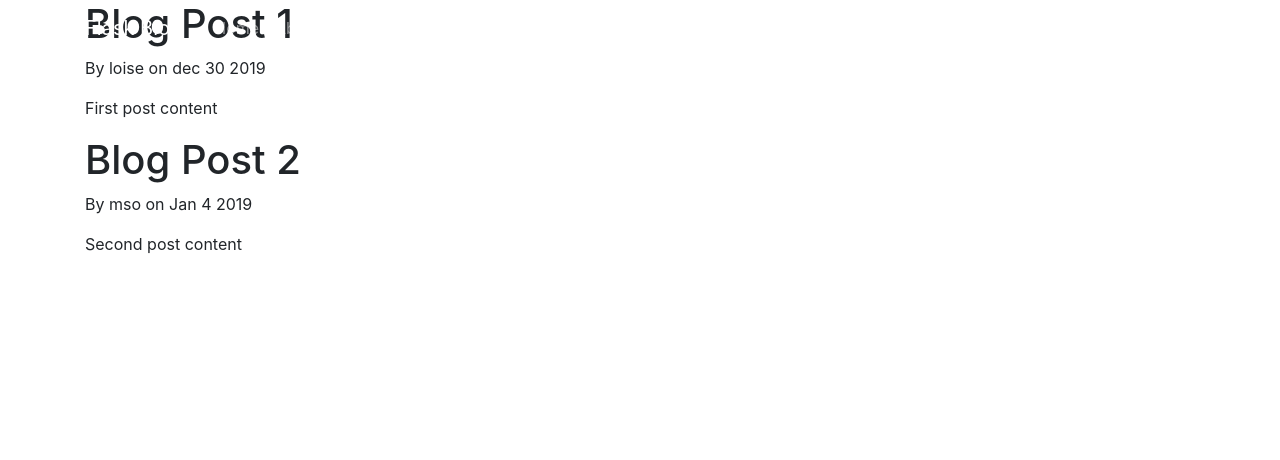
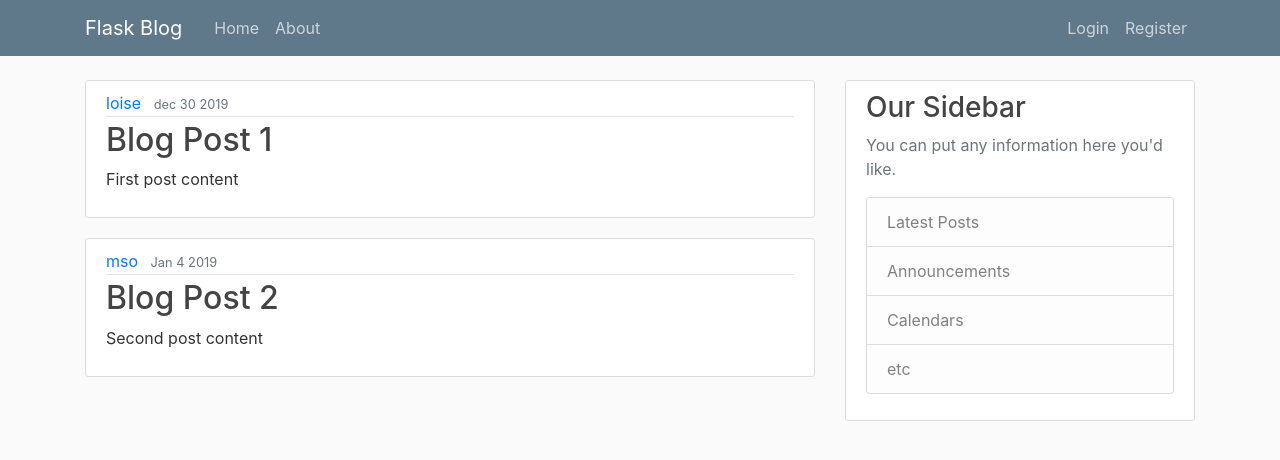
Before and after one commit to loisemuthoni/pitch, a Flask app: page / in a window 1280 px wide. Shown: the top 460 px of the page. Run offline with Flask 2, Linux system fonts and the light colour scheme; some libraries are stand-ins or nearby versions.

Commit message:
added main.css

```diff
--- a/flaskblog.py
+++ b/flaskblog.py
@@ -1,4 +1,4 @@
-from flask import Flask, render_template
+from flask import Flask, render_template, url_for
 app = Flask (__name__)
 
 posts = [
--- /dev/null
+++ b/static/main.css
@@ -0,0 +1,80 @@
+body {
+    background: #fafafa;
+    color: #333333;
+    margin-top: 5rem;
+  }
+
+  h1, h2, h3, h4, h5, h6 {
+    color: #444444;
+  }
+
+  .bg-steel {
+    background-color: #5f788a;
+  }
+
+  .site-header .navbar-nav .nav-link {
+    color: #cbd5db;
+  }
+
+  .site-header .navbar-nav .nav-link:hover {
+    color: #ffffff;
+  }
+
+  .site-header .navbar-nav .nav-link.active {
+    font-weight: 500;
+  }
+
+  .content-section {
+    background: #ffffff;
+    padding: 10px 20px;
+    border: 1px solid #dddddd;
+    border-radius: 3px;
+    margin-bottom: 20px;
+  }
+
+  .article-title {
+    color: #444444;
+  }
+
+  a.article-title:hover {
+    color: #428bca;
+    text-decoration: none;
+  }
+
+  .article-content {
+    white-space: pre-line;
+  }
+
+  .article-img {
+    height: 65px;
+    width: 65px;
+    margin-right: 16px;
+  }
+
+  .article-metadata {
+    padding-bottom: 1px;
+    margin-bottom: 4px;
+    border-bottom: 1px solid #e3e3e3
+  }
+
+  .article-metadata a:hover {
+    color: #333;
+    text-decoration: none;
+  }
+
+  .article-svg {
+    width: 25px;
+    height: 25px;
+    vertical-align: middle;
+  }
+
+  .account-img {
+    height: 125px;
+    width: 125px;
+    margin-right: 20px;
+    margin-bottom: 16px;
+  }
+
+  .account-heading {
+    font-size: 2.5rem;
+  }
--- a/templates/home.html
+++ b/templates/home.html
@@ -1,8 +1,15 @@
 {% extends "layout.html" %}
 {% block content %}
     {% for post in posts %}
-     <h1>{{ post.title }}</h1>
-     <p>By {{ post.author }} on {{ post.date_posted }}</p>
-     <p>{{ post.content }}</p>
+    <article class="media content-section">
+            <div class="media-body">
+              <div class="article-metadata">
+                <a class="mr-2" href="#">{{ post.author }}</a>
+                <small class="text-muted">{{ post.date_posted }}</small>
+              </div>
+              <h2><a class="article-title" href="#">{{ post.title }}</a></h2>
+              <p class="article-content">{{ post.content }}</p>
+            </div>
+          </article>
      {% endfor %}
 {% endblock content %}
--- a/templates/layout.html
+++ b/templates/layout.html
@@ -7,6 +7,8 @@
 
     <!-- Bootstrap CSS -->
     <link rel="stylesheet" href="https://stackpath.bootstrapcdn.com/bootstrap/4.3.1/css/bootstrap.min.css" integrity="sha384-ggOyR0iXCbMQv3Xipma34MD+dH/1fQ784/j6cY/iJTQUOhcWr7x9JvoRxT2MZw1T" crossorigin="anonymous">
+
+    <link rel="stylesheet" type="text/css" href="{{ url_for('static', filename='main.css') }}">
 
     <meta charset="UTF-8">
     <meta name="viewport" content="width=device-width, initial-scale=1.0">
@@ -40,9 +42,26 @@
                   </div>
                 </nav>
               </header>
-    <div class="container">
-   {% block content %}{% endblock %}
-</div>
+              <main role="main" class="container">
+                    <div class="row">
+                      <div class="col-md-8">
+                        {% block content %}{% endblock %}
+                      </div>
+                      <div class="col-md-4">
+                        <div class="content-section">
+                          <h3>Our Sidebar</h3>
+                          <p class='text-muted'>You can put any information here you'd like.
+                            <ul class="list-group">
+                              <li class="list-group-item list-group-item-light">Latest Posts</li>
+                              <li class="list-group-item list-group-item-light">Announcements</li>
+                              <li class="list-group-item list-group-item-light">Calendars</li>
+                              <li class="list-group-item list-group-item-light">etc</li>
+                            </ul>
+                          </p>
+                        </div>
+                      </div>
+                    </div>
+                  </main>
    <!-- Optional JavaScript -->
     <!-- jQuery first, then Popper.js, then Bootstrap JS -->
     <script src="https://code.jquery.com/jquery-3.3.1.slim.min.js" integrity="sha384-q8i/X+965DzO0rT7abK41JStQIAqVgRVzpbzo5smXKp4YfRvH+8abtTE1Pi6jizo" crossorigin="anonymous"></script>
```
